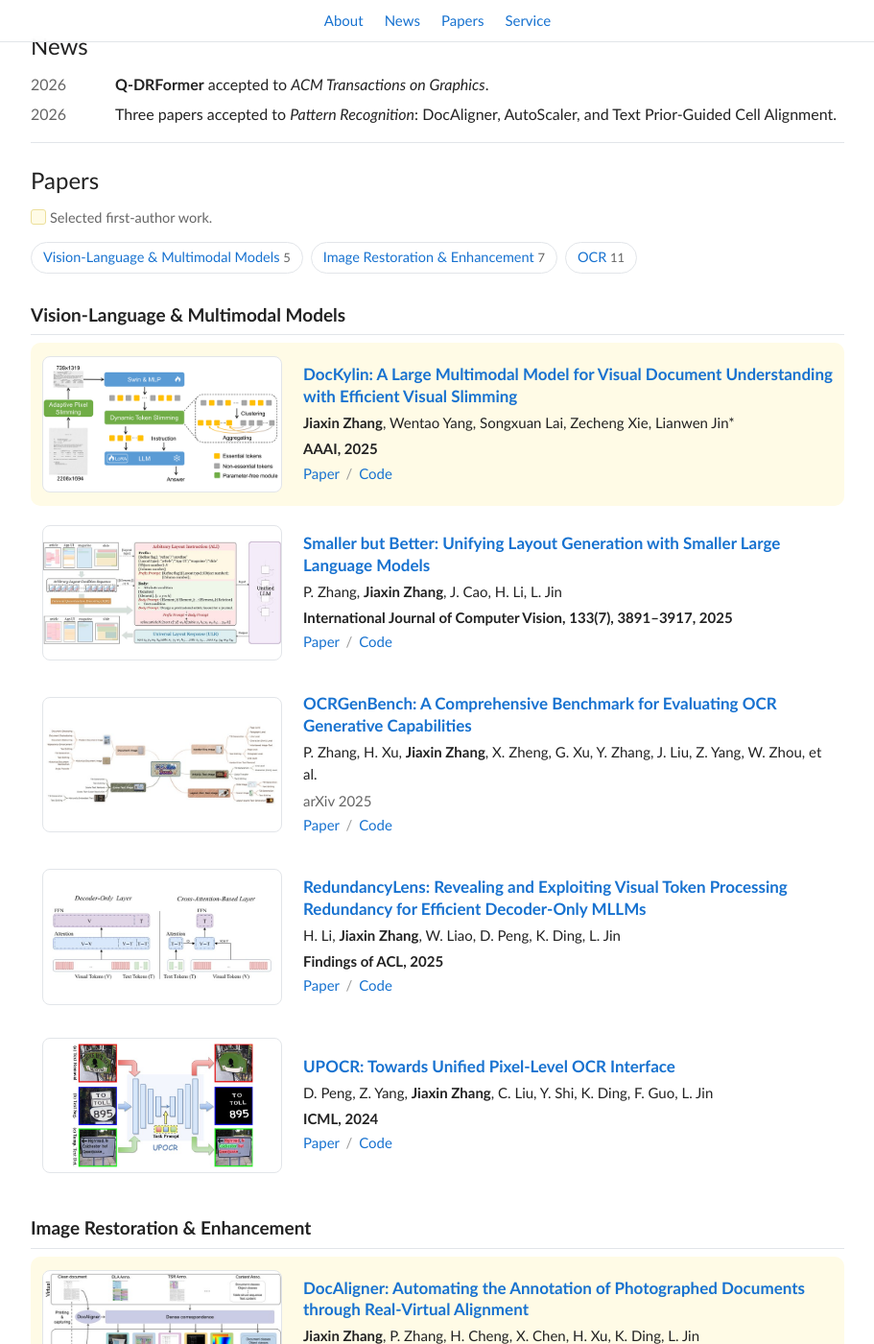
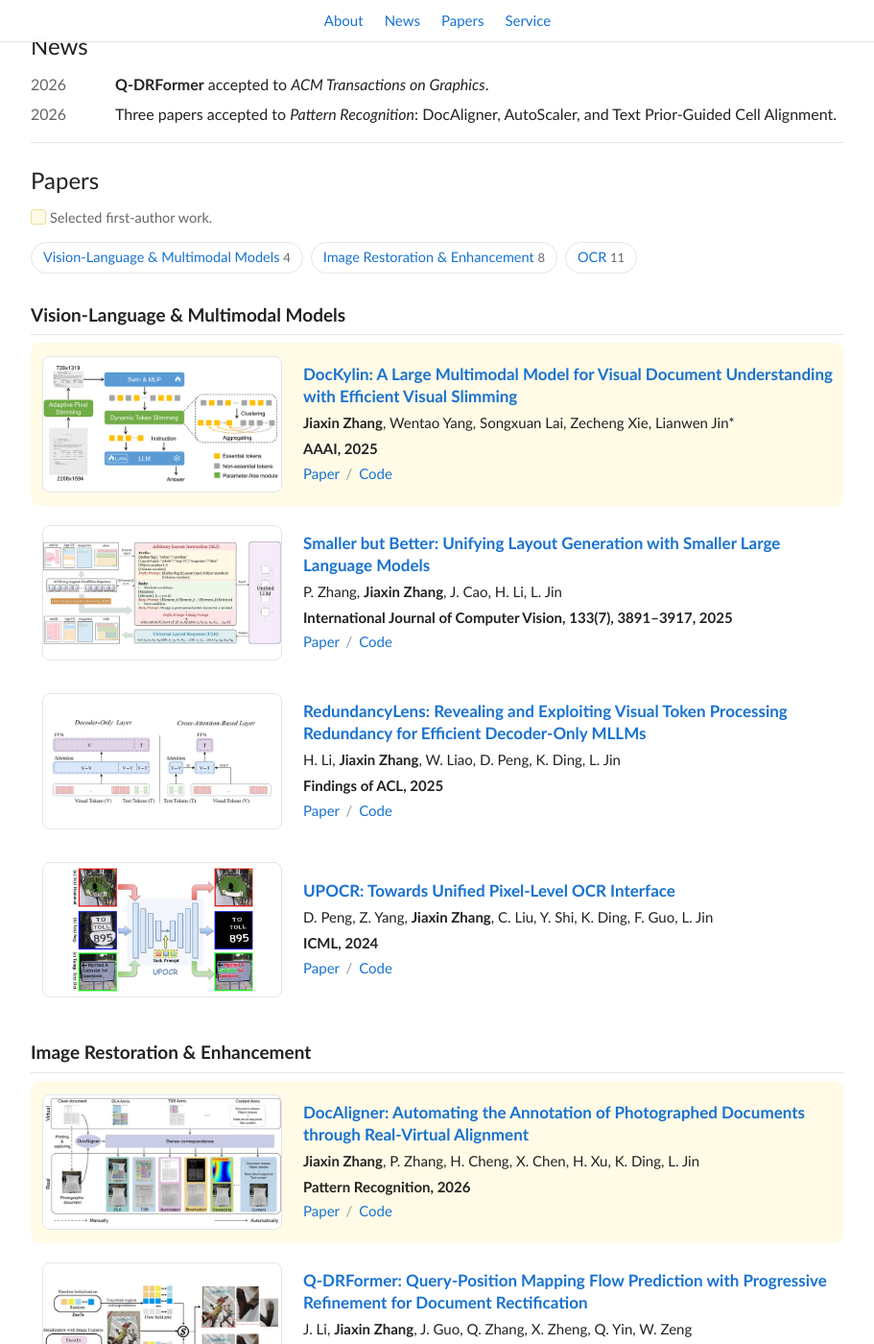
Before and after one commit to ZZZHANG-jx/ZZZHANG-jx.github.io, a Jekyll site: the page built from _pages/about.md, in a window 1280 px wide and 1400 px high, scrolled down 549 px. Shown: the whole window at 96% size, without its empty margins (184-1095 px from the left). Built offline with Jekyll 4.4.1, drawn with Linux system fonts in a browser that asks for light colours; some of the changed text lies outside the part shown.

Commit message:
Move OCRGenBench into Image Restoration & Enhancement (counts 4/8/11)

```diff
--- a/_includes/papers.html
+++ b/_includes/papers.html
@@ -1,8 +1,8 @@
 <p class="papers-note"><span class="legend-swatch"></span>Selected first-author work.</p>
 
 <nav class="paper-nav" aria-label="Paper categories">
-  <a href="#vlm">Vision-Language &amp; Multimodal Models <span class="count">5</span></a>
-  <a href="#restoration">Image Restoration &amp; Enhancement <span class="count">7</span></a>
+  <a href="#vlm">Vision-Language &amp; Multimodal Models <span class="count">4</span></a>
+  <a href="#restoration">Image Restoration &amp; Enhancement <span class="count">8</span></a>
   <a href="#ocr">OCR <span class="count">11</span></a>
 </nav>
 
@@ -25,16 +25,6 @@
     <p class="paper-authors">P. Zhang, <b>Jiaxin Zhang</b>, J. Cao, H. Li, L. Jin</p>
     <p class="paper-venue"><span class="venue">International Journal of Computer Vision, 133(7), 3891–3917, 2025</span></p>
     <p class="paper-links"><a href="https://doi.org/10.1007/s11263-025-02353-2">Paper</a> <span class="sep">/</span> <a href="https://github.com/NiceRingNode/LGGPT">Code</a></p>
-  </div>
-</article>
-
-<article class="paper">
-  <div class="paper-media contain"><img src="../images/publication_imgs/ocrgenbench.jpg" alt="OCRGenBench task taxonomy" loading="lazy" decoding="async"></div>
-  <div class="paper-body">
-    <h4 class="paper-title"><a href="https://arxiv.org/abs/2507.15085">OCRGenBench: A Comprehensive Benchmark for Evaluating OCR Generative Capabilities</a></h4>
-    <p class="paper-authors">P. Zhang, H. Xu, <b>Jiaxin Zhang</b>, X. Zheng, G. Xu, Y. Zhang, J. Liu, Z. Yang, W. Zhou, et al.</p>
-    <p class="paper-venue"><span class="venue-preprint">arXiv 2025</span></p>
-    <p class="paper-links"><a href="https://arxiv.org/abs/2507.15085">Paper</a> <span class="sep">/</span> <a href="https://github.com/NiceRingNode/OCRGenBench">Code</a></p>
   </div>
 </article>
 
@@ -97,6 +87,16 @@
     <p class="paper-authors"><b>Jiaxin Zhang</b>, P. Zhang, D. Peng, H. Xu, L. Jin</p>
     <p class="paper-venue"><span class="venue">Pattern Recognition Letters, 195, 51–58, 2025</span></p>
     <p class="paper-links"><a href="https://doi.org/10.1016/j.patrec.2025.04.038">Paper</a> <span class="sep">/</span> <a href="https://github.com/ZZZHANG-jx/DocAligner-Distortion">Code</a></p>
+  </div>
+</article>
+
+<article class="paper">
+  <div class="paper-media contain"><img src="../images/publication_imgs/ocrgenbench.jpg" alt="OCRGenBench task taxonomy" loading="lazy" decoding="async"></div>
+  <div class="paper-body">
+    <h4 class="paper-title"><a href="https://arxiv.org/abs/2507.15085">OCRGenBench: A Comprehensive Benchmark for Evaluating OCR Generative Capabilities</a></h4>
+    <p class="paper-authors">P. Zhang, H. Xu, <b>Jiaxin Zhang</b>, X. Zheng, G. Xu, Y. Zhang, J. Liu, Z. Yang, W. Zhou, et al.</p>
+    <p class="paper-venue"><span class="venue-preprint">arXiv 2025</span></p>
+    <p class="paper-links"><a href="https://arxiv.org/abs/2507.15085">Paper</a> <span class="sep">/</span> <a href="https://github.com/NiceRingNode/OCRGenBench">Code</a></p>
   </div>
 </article>
 
```
